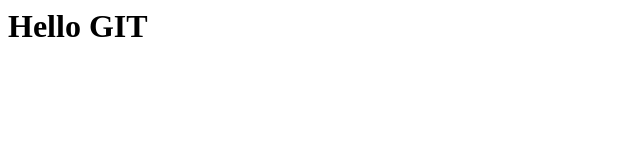
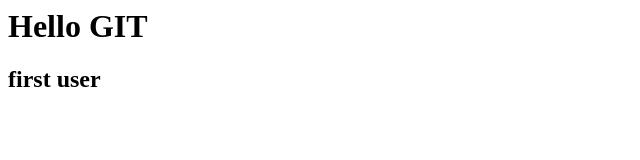
Before and after one commit to sandeepgondal/testgit, a plain HTML site: page index.html in a window 1280 px wide. Shown: the whole page, without its empty margins (0-640 px from the left). Drawn offline with Linux system fonts and the light colour scheme.

Commit message:
first user

```diff
--- a/index.html
+++ b/index.html
@@ -1,5 +1,6 @@
 <html>
 	<body>
 		<h1>Hello GIT</h1>
+		<h2>first user</h2>
 	</body>
 </html>
```
